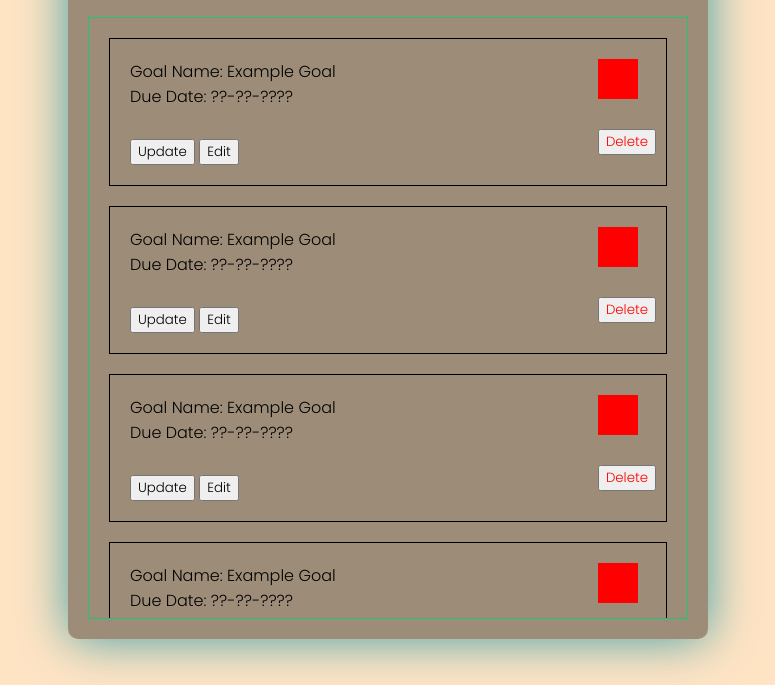
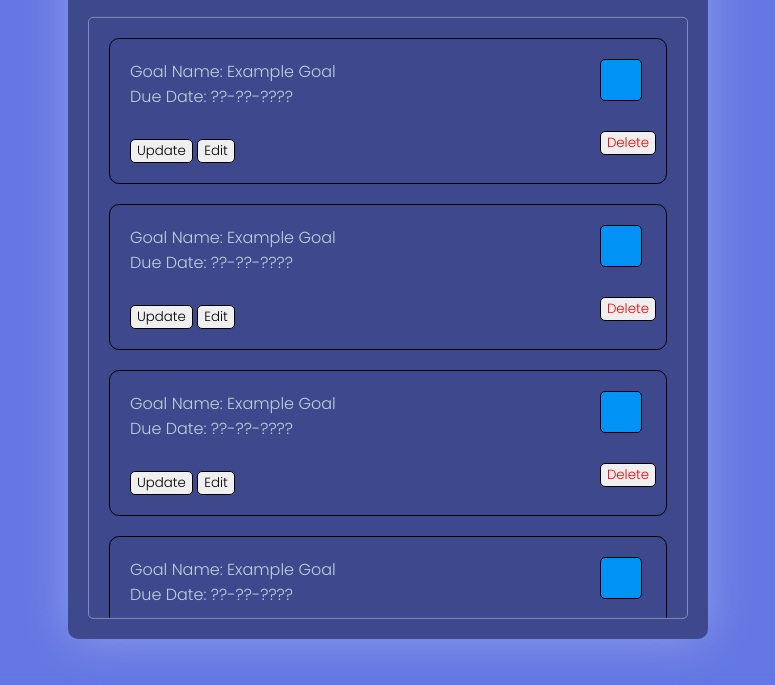
Before and after one commit to meeuw64/goal-setting-application, a plain HTML site: page goal-overview.html in a window 1280 px wide. Shown: the part 115-800 px from the top of the page, without its empty margins (252-1027 px from the left). Drawn offline with Linux system fonts and the light colour scheme; a web font is replaced by a local one.

Commit message:
Goal overview page styling.

```diff
--- a/stylesheet-overview.css
+++ b/stylesheet-overview.css
@@ -4,7 +4,7 @@ body{
     margin: 0;
     padding: 0;
     font-family: 'Poppins', sans-serif;
-    background-color: bisque;
+    background-color: #6477E3;
     backdrop-filter: blur(5px);
     height: 100vh;
     overflow: hidden;
@@ -17,7 +17,7 @@ body{
     width: 50%;
     background: rgba(0, 0, 0, 0.384);
     border-radius: 10px;
-    box-shadow: 0px 0px 50px rgb(64, 158, 165);
+    box-shadow: 0px 0px 50px #8f9deb;
     margin-top: 70px;
 }
 .center h1{
@@ -31,9 +31,10 @@ body{
 .goals-container{
     margin: 20px;
     padding: 0px;
-    border: 1px solid #21c478;
+    border: 1px solid #ffffff5b;
     overflow: auto;
     height: 600px;
+    border-radius: 5px;
 }
 
 .goal-box{
@@ -42,6 +43,7 @@ body{
     display: flex;
     border: 1px solid;
     justify-content: space-between;
+    border-radius: 10px;
 }
 
 .goal-left{
@@ -57,18 +59,27 @@ body{
     padding: 10px;
 }
 
+button:hover{
+    background-color: #ffffffa6;
+}
+
 button{
+    border: 1px solid #000000;
     font-family: 'Poppins', sans-serif;
+    border-radius: 5px;
     margin-top: 30px;
 }
 
 .status-square{
+    border: 1px solid #000000;
     width: 40px;
     height: 40px;
-    background-color: #ff0000;
+    background-color: #0093f5;
+    border-radius: 5px;
 }
 
 .center p{
     margin: 0px;
     padding: 0px;
+    color:rgb(187, 209, 218);
 }
```
